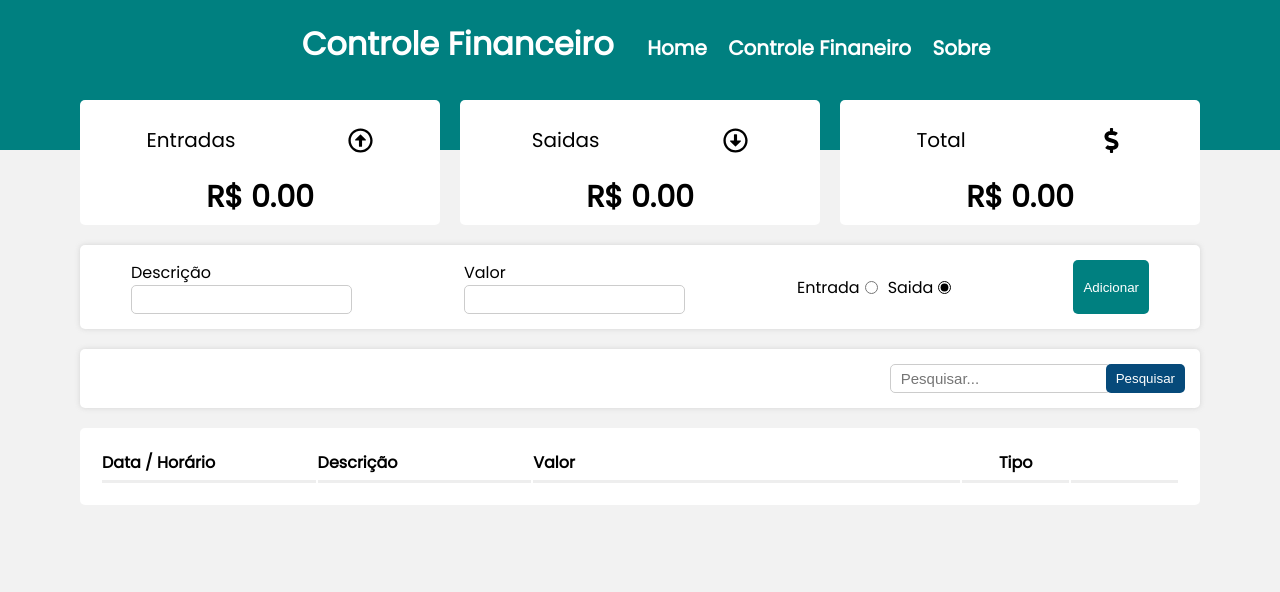
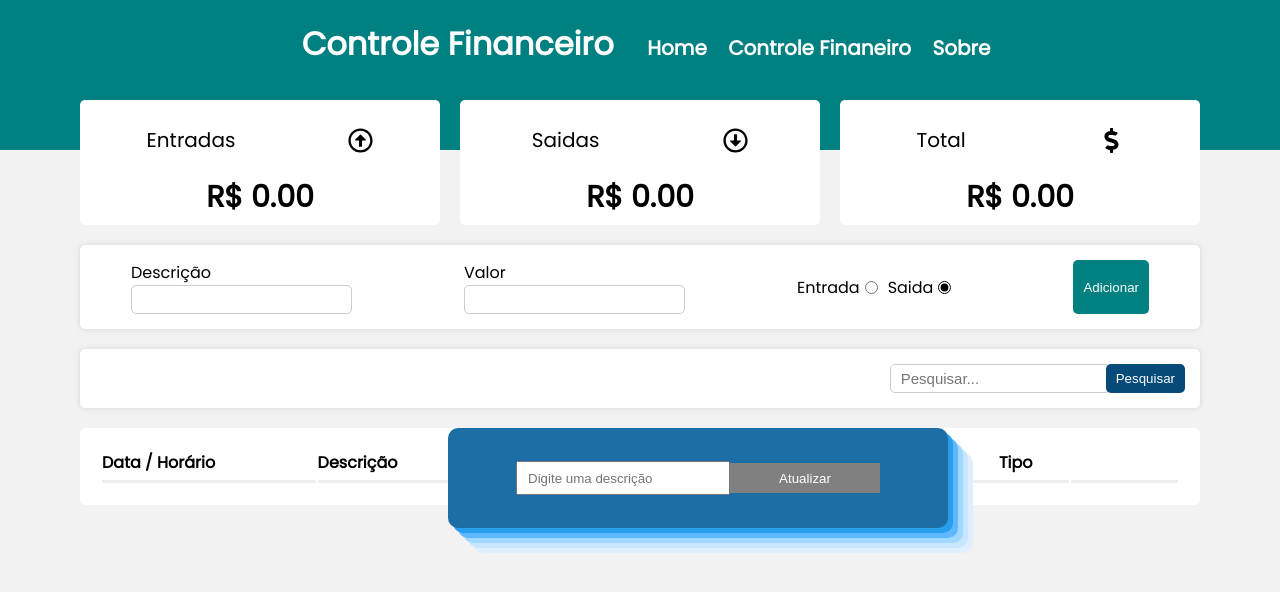
Before and after one commit to lucascsmenezes/app-controle-financeiro, a React (Create React App) app: page /controle-financeiro in a window 1280 px wide. Shown: the top 592 px of the page. Built offline with nearby package versions, Linux system fonts and the light colour scheme.

Commit message:
Adição do modal

```diff
--- /dev/null
+++ b/src/components/EditDialog/index.js
@@ -0,0 +1,15 @@
+import React from 'react'
+import * as C from "./styles"
+
+const ModalDialog = () => {
+  return (
+    <div>
+        <C.Modal>
+            <C.inputText placeholder='Digite uma descrição'/>
+            <C.Button>Atualizar</C.Button>
+        </C.Modal>
+    </div>
+  )
+}
+
+export default ModalDialog
--- /dev/null
+++ b/src/components/EditDialog/styles.js
@@ -0,0 +1,33 @@
+import styled from "styled-components";
+
+
+export const Modal = styled.div`
+    display: flex;
+    align-items: center;
+    justify-content: center;
+    position: absolute;
+    left: 35%;
+    width: 500px;
+    height: 100px;
+    background-color: #1C6EA4;
+    border-radius: 10px;
+    box-shadow: -webkit-box-shadow: 5px 5px 0px 0px #289FED, 10px 10px 0px 0px #5FB8FF, 15px 15px 0px 0px #A1D8FF, 20px 20px 0px 0px #CAE6FF, 25px 25px 0px 0px #E1EEFF, 5px 5px 15px 5px rgba(0,0,0,0);
+    box-shadow: 5px 5px 0px 0px #289FED, 10px 10px 0px 0px #5FB8FF, 15px 15px 0px 0px #A1D8FF, 20px 20px 0px 0px #CAE6FF, 25px 25px 0px 0px #E1EEFF, 5px 5px 15px 5px rgba(0,0,0,0);
+
+`;
+
+export const inputText = styled.input`
+    width: 200px;
+    height: 30px;
+    outline: none;
+    padding-left: 10px;
+`
+
+export const Button = styled.button`
+    width: 150px;
+    height 30px;
+    border: none;
+    background: gray;
+    color: white;
+    cursor: pointer;
+`;
--- a/src/components/Form/index.js
+++ b/src/components/Form/index.js
@@ -1,5 +1,6 @@
 import React, { useState } from 'react';
 import Grid from '../Grid';
+import Modal from'../EditDialog';
 import * as C from "./styles";
 
 
@@ -120,6 +121,7 @@ const Form = ({handleAdd, transactionsList, setTransactionsList}) => {
           <C.ButtonSearch onClick={handleFilter}>Pesquisar</C.ButtonSearch>
       </C.ContainerSearch>
 
+      <Modal />
       <Grid itens={transactionsList} setItens={setTransactionsList}/>
     </>
   );
--- a/src/components/GridItem/index.js
+++ b/src/components/GridItem/index.js
@@ -7,10 +7,15 @@ import {
 } from "react-icons/fa";
 
 const GridItem = ({item, onDelete}) => {
+
+  const updateDesc = ()=>{
+    alert('Cliquei');
+  }
+
   return(
     <C.Tr>
       <C.Td>{item.date}</C.Td>
-      <C.Td>{item.desc}</C.Td>
+      <C.Td onClick={updateDesc}>{item.desc}</C.Td>
       <C.Td>{item.amount}</C.Td>
       <C.Td alignCenter>
         {item.expense ? ( <FaArrowAltCircleDown color="red" />) : ( <FaArrowAltCircleUp color="green" /> )}
```
